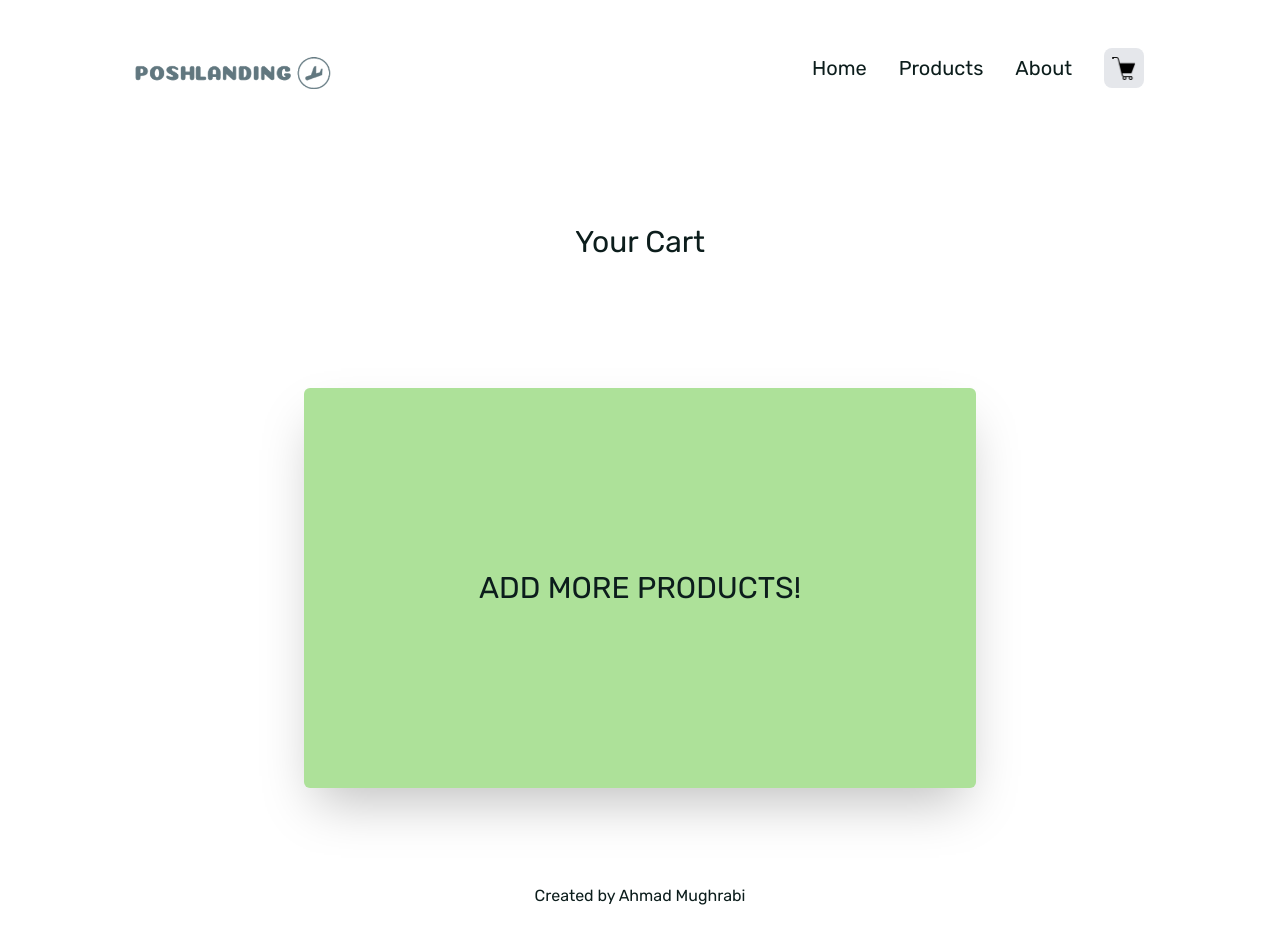
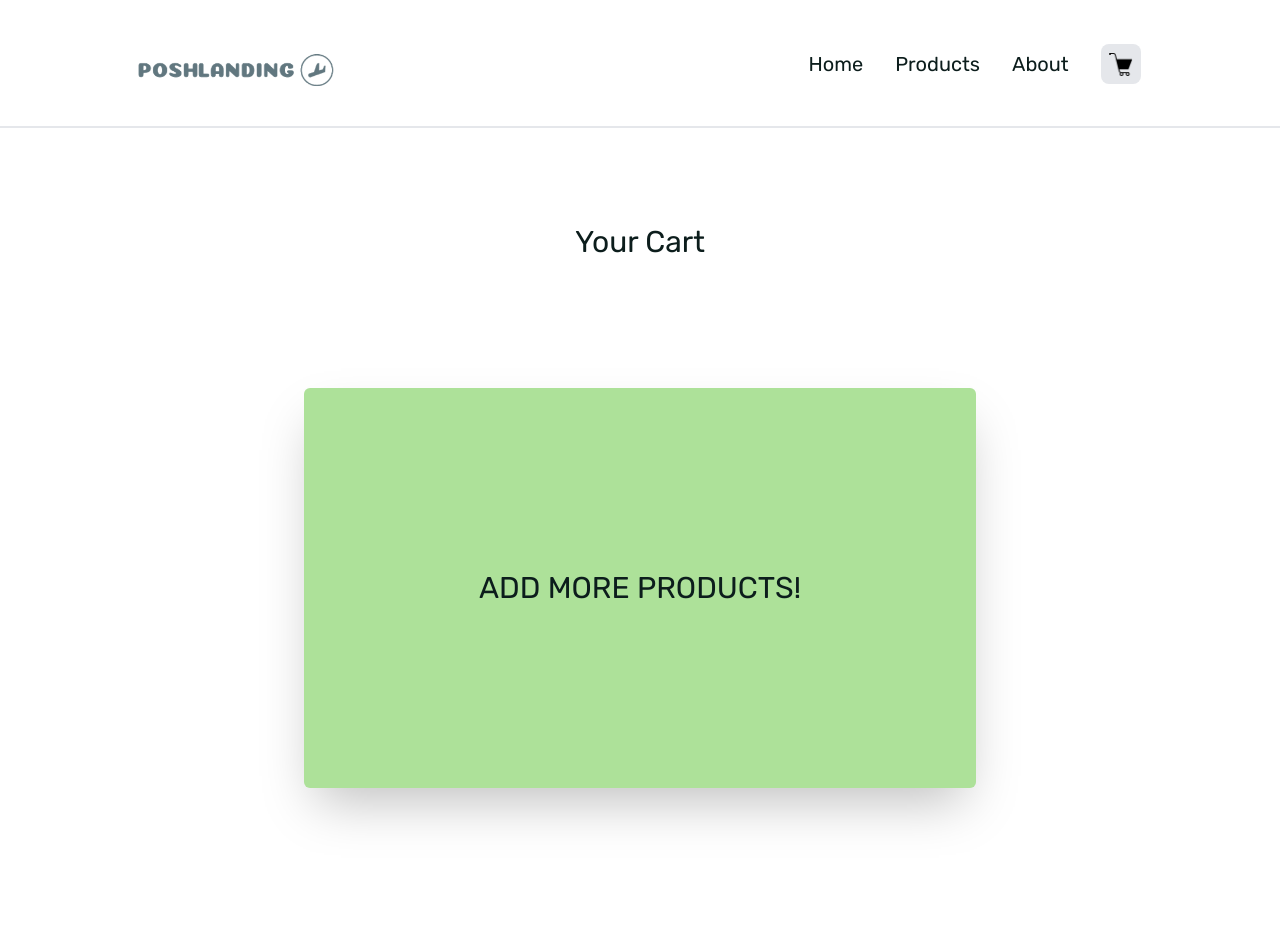
Before and after one commit to 9AMTech/posh-landing, a React (Vite) app: page /posh-landing/cart in a window 1280 px wide. Shown: the top 944 px of the page. After the commit the page ends 884 px from the top, so only its background shows below. Built offline with nearby package versions, Linux system fonts and the light colour scheme.

Commit message:
Updated Navbar

```diff
--- a/src/components/Cart/Checkout/Checkout.tsx
+++ b/src/components/Cart/Checkout/Checkout.tsx
@@ -1,12 +1,11 @@
 import Button from "../../Button";
-import PromoCode from "./PromoCode";
 import { CartContext } from "../../../Context";
 import { useContext, useState } from 'react';
 import { formatPrice } from "../../functions";
 
 const Checkout: React.FC = () => {
 	const CartData = useContext(CartContext);
-	const [freeShipping, setFreeShipping] = useState(false);
+	const [freeShipping, _setFreeShipping] = useState(false);
 
 	return (
 		<section className="max-w-lg min-w-[20rem] flex flex-col justify-between
--- a/src/components/Cart/Checkout/PromoCode.tsx
+++ b/src/components/Cart/Checkout/PromoCode.tsx
@@ -14,14 +14,14 @@ const PromoCode: React.FC<IPromoCode> = (props) => {
 		setPromoCode("");
 		if (promoCode === "EARLYBIRD23") {
 			props.setShipping(true);
-			setPromoMessage(n => n ="CODE ACTIVATED : FREE SHIPPING");
+			setPromoMessage(_n => _n ="CODE ACTIVATED : FREE SHIPPING");
 		}
 		else {
 			props.setShipping(false);
-			setPromoMessage(n => n = "INVALID CODE");
+			setPromoMessage(_n => _n = "INVALID CODE");
 		}
 		setTimeout(() => {
-			setPromoMessage(n => n ="");
+			setPromoMessage(_n => _n ="");
 		}, 2500);
 	}
 
--- a/src/components/Layout/Layout.tsx
+++ b/src/components/Layout/Layout.tsx
@@ -1,5 +1,5 @@
 import Nav from "./Nav";
-import Footer from "./Footer";
+// import Footer from "./Footer";
 
 export interface FakeStoreData {
 	id: number;
@@ -18,7 +18,7 @@ export default function Layout({ children }: any) {
 			<section className="flex flex-col justify-between h-auto mb-auto">
 				{children}
 			</section>
-			<Footer />
+			{/* <Footer /> */}
 		</>
 	);
 }
--- a/src/components/Layout/Nav.tsx
+++ b/src/components/Layout/Nav.tsx
@@ -27,7 +27,7 @@ const Nav = () => {
 
 	return (
 		<nav
-			className={`sticky top-0 pt-4 px-4 bg-background inline-flex w-full md:text-lg lg:text-xl
+			className={`sticky top-0 pt-3 px-5 bg-background inline-flex w-full md:text-lg lg:text-xl border-b-2
 			${open ? "open" : "closed"}
 			`}
 		>
--- a/src/index.css
+++ b/src/index.css
@@ -28,6 +28,7 @@
 	}
 
 	.reappear {
+		padding-bottom: 2px;
 		display: flex;
 		opacity: 1;
 		transition: opacity 0.5s cubic-bezier(0.22, 0.68, 0, 1.71);
```
Also changed, not shown: 5 other files (tests, documents, lock files or other folders).
